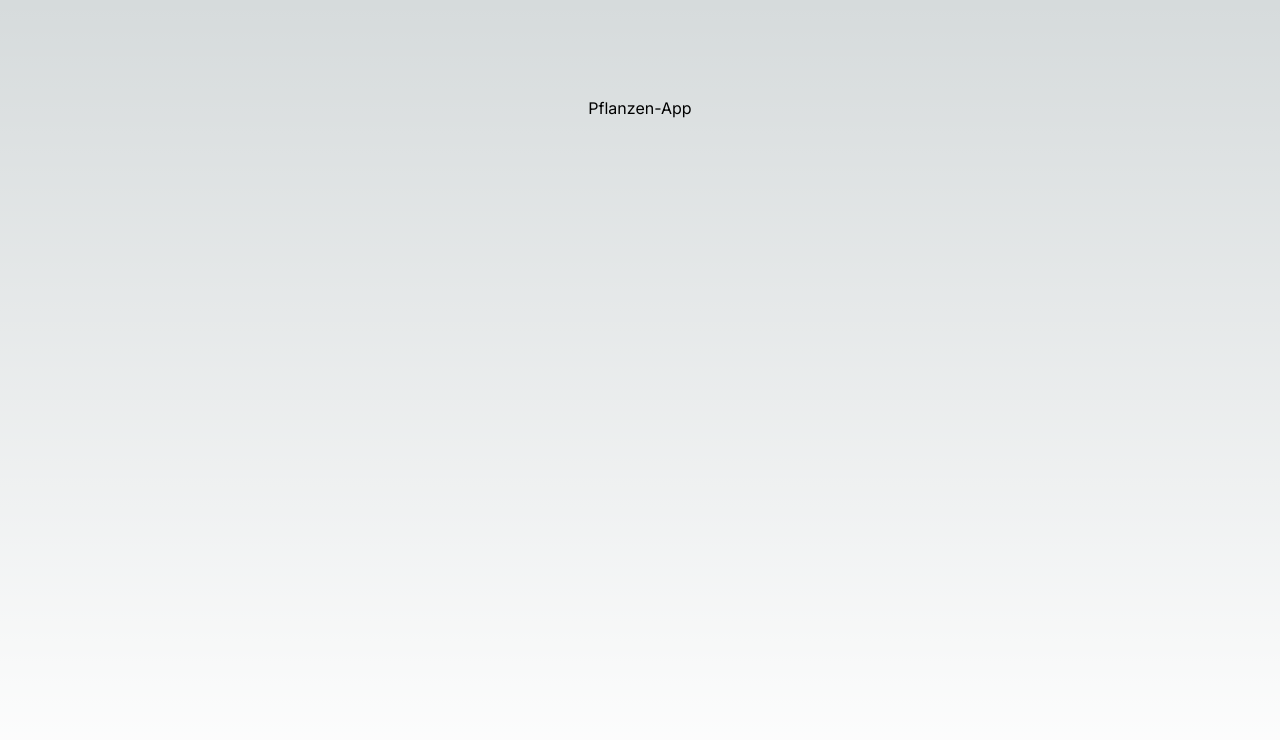
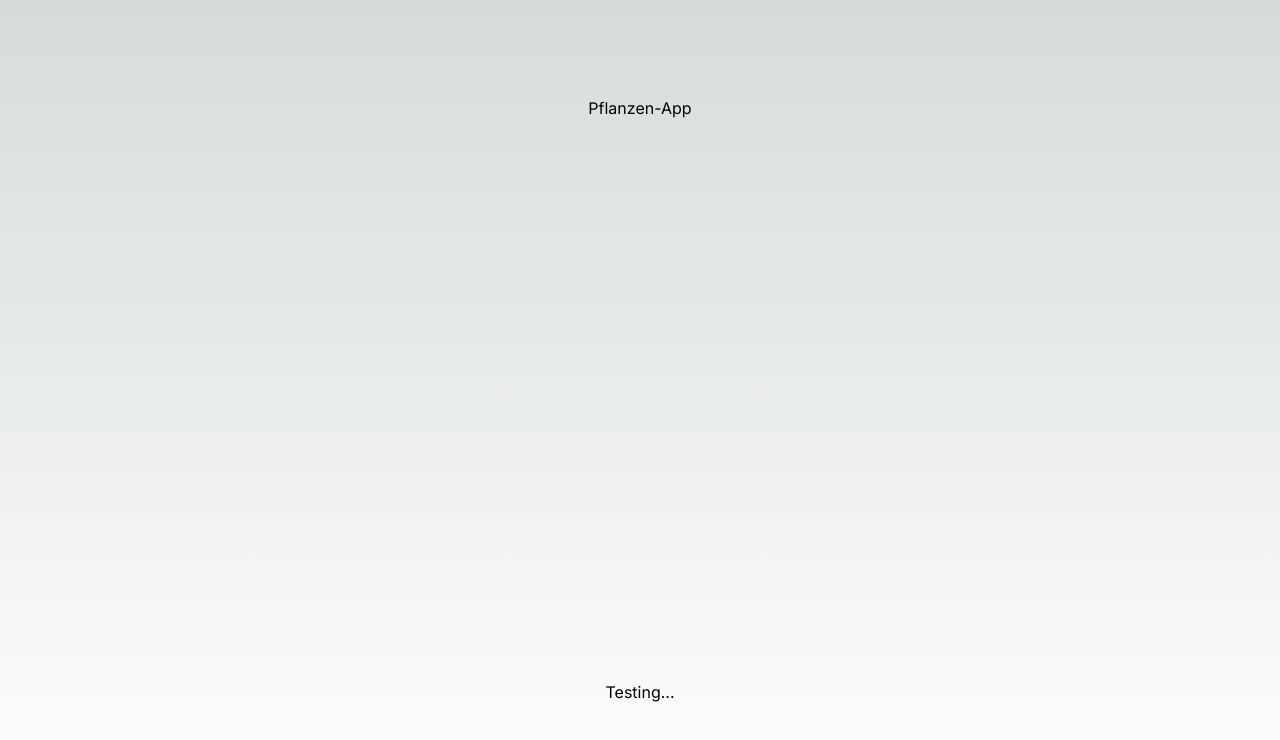
Before and after one commit to JonathanThoelke/PflanzenApp, a Next.js app: page / in a window 1280 px wide. Shown: the top 740 px of the page. Built offline with nearby package versions, Linux system fonts and the light colour scheme.

Commit message:
Testing secondary remote access

```diff
--- a/app/page.tsx
+++ b/app/page.tsx
@@ -4,6 +4,7 @@ export default function Home() {
   return (
     <main className="flex min-h-screen flex-col items-center justify-between p-24">
       <h1>Pflanzen-App</h1>
+      <p color="red">Testing...</p>
     </main>
   );
 }
```
